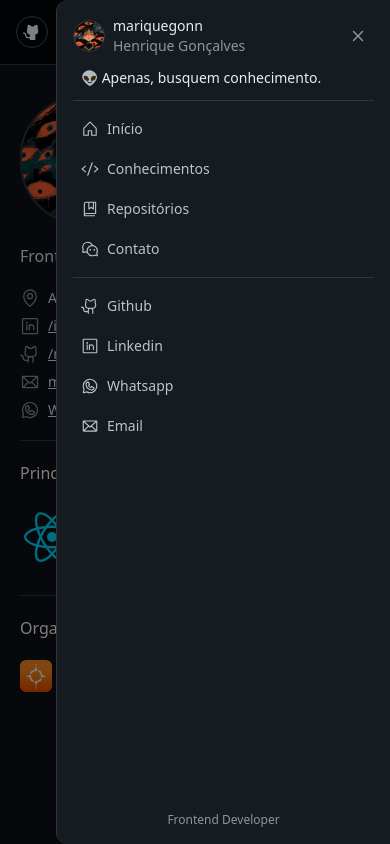
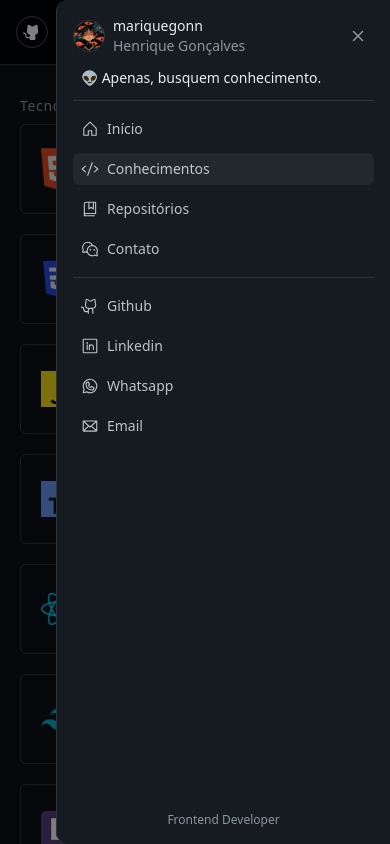
Before and after one commit to mariquegonn-dev/depois-eu-troco-o-nome, a Next.js app: page /skills in a window 390 px wide. Both pictures are taken after a click on the icon 362 px from the left and 32 px from the top of the page. Shown: the top 844 px of the page. Built offline with nearby package versions, Linux system fonts and the light colour scheme.

Commit message:
feat: active link in nav mobile, sidebar only >= md, route technologies updated

```diff
--- a/src/app/layout.tsx
+++ b/src/app/layout.tsx
@@ -21,7 +21,9 @@ export default function RootLayout({
       <body className={(cn(inter.className), "bg-secundary-black")}>
         <Header />
         <div className="gap-5 max-w-7xl pt-24 mx-auto text-white grid md:grid-cols-[288px_1fr] grid-cols-1 p-5">
-          <SideBar />
+          <div className="md:block hidden">
+            <SideBar />
+          </div>
           {children}
         </div>
       </body>
--- a/src/app/page.tsx
+++ b/src/app/page.tsx
@@ -5,8 +5,10 @@ import {
 } from "@/components/base/Repositorie/repository"
 
 import { Separator } from "@/components/base/Separator/separator"
+import { SideBar } from "@/components/base/Sidebar/sidebar"
 import { Skills } from "@/components/base/Skills/Skills"
 import { socialsConfig } from "@/config/socials.config"
+import { technologiesConfig } from "@/config/technologies.config"
 import {
   FileHtml,
   FileJs,
@@ -57,91 +59,12 @@ const repositoriesConfig: RepositorieProps[] = [
   },
 ]
 
-const technologiesConfig = [
-  {
-    icon: "/tecnologias/html.webp",
-    title: "HTML5",
-    about: "Front-end",
-  },
-  {
-    icon: "/tecnologias/css.webp",
-    title: "CSS",
-    about: "Front-end",
-  },
-  {
-    icon: "/tecnologias/js.webp",
-    title: "Javascript",
-    about: "Linguagem",
-  },
-  {
-    icon: "/tecnologias/ts.webp",
-    title: "Typescript",
-    about: "Linguagem",
-  },
-  {
-    icon: "/tecnologias/react.webp",
-    title: "React",
-    about: "Front-end",
-  },
-  {
-    icon: "/tecnologias/tailwind.webp",
-    title: "Tailwind",
-    about: "Front-end",
-  },
-  {
-    icon: "/tecnologias/bootstrap.webp",
-    title: "Bootstrap",
-    about: "Front-end",
-  },
-  {
-    icon: "/tecnologias/chakra.svg",
-    title: "ChakraUI",
-    about: "Front-end",
-  },
-  {
-    icon: "/tecnologias/styled-components.svg",
-    title: "Styled Components",
-    about: "Front-end",
-  },
-  {
-    icon: "/tecnologias/hook-form.webp",
-    title: "React Hook Form",
-    about: "Front-end",
-  },
-  {
-    icon: "/tecnologias/next.webp",
-    title: "NextJS",
-    about: "Fullstack",
-  },
-  {
-    icon: "/tecnologias/node.webp",
-    title: "NodeJS",
-    about: "Back-end",
-  },
-  {
-    icon: "/tecnologias/prisma.webp",
-    title: "Prisma",
-    about: "Back-end",
-  },
-  {
-    icon: "/tecnologias/zod.webp",
-    title: "Zod",
-    about: "Fullstack",
-  },
-  {
-    icon: "/tecnologias/git.webp",
-    title: "Git",
-    about: "CI/CD",
-  },
-  {
-    icon: "/tecnologias/jest.webp",
-    title: "Jest",
-    about: "Teste",
-  },
-]
-
 export default function Home() {
   return (
+    <>
+      <div className="md:hidden block">
+        <SideBar />
+      </div>
       <main className="w-full flex flex-col gap-5 md:mt-0 mt-5">
         <div>
           <p className="mb-2 text-sm font-medium text-secundary-gray tracking-wider capitalize">
@@ -153,10 +76,11 @@ export default function Home() {
             </h1>
 
             <p className="text-base text-primary-white">
-            Sou desenvolvedor frontend, especialista em <strong>React</strong> e{" "}
-            <strong>Typescript</strong>. Aspirante a Fullstack e desenvolvedor
-            de jogos. Amante de trilhas sonoras, ficção científica e pinturas.
-            Pai de três gatinhas lindas, Lulu, Kat e Ges.
+              Sou desenvolvedor frontend, especialista em <strong>React</strong>{" "}
+              e <strong>Typescript</strong>. Aspirante a Fullstack e
+              desenvolvedor de jogos. Amante de trilhas sonoras, ficção
+              científica e pinturas. Pai de três gatinhas lindas, Lulu, Kat e
+              Ges.
             </p>
 
             <ListNav variant="main" config={socialsConfig} target="_blank" />
@@ -204,5 +128,6 @@ export default function Home() {
           Ver todos
         </Link>
       </main>
+    </>
   )
 }
--- a/src/app/skills/page.tsx
+++ b/src/app/skills/page.tsx
@@ -1,3 +1,23 @@
-export default function Skills() {
-  return <main className="max-w-7xl pt-[64px] mx-auto text-white">Skills</main>
+import { Skills } from "@/components/base/Skills/Skills"
+import { technologiesConfig } from "@/config/technologies.config"
+import Image from "next/image"
+
+export default function SkillsPage() {
+  return (
+    <main className="text-white">
+      <p className="mb-2 text-sm font-medium text-secundary-gray tracking-wider capitalize">
+        Tecnologias e Conhecimentos
+      </p>
+      <ul className="grid grid-cols-1 sm:grid-cols-2 lg:grid-cols-3 w-full gap-5">
+        {technologiesConfig.map(({ about, icon, title }) => (
+          <Skills
+            src={<Image src={icon} width={36} height={36} alt={title} />}
+            about={about}
+            title={title}
+            key={title}
+          />
+        ))}
+      </ul>
+    </main>
+  )
 }
--- a/src/components/base/Header/(components)/active-link.tsx
+++ b/src/components/base/Header/(components)/active-link.tsx
@@ -2,29 +2,17 @@
 
 import { cn } from "@/lib/utils"
 import { PushPin } from "@phosphor-icons/react"
-import { useParams, usePathname } from "next/navigation"
-import { useEffect, useState } from "react"
+import { usePathname } from "next/navigation"
 
 export default function ActiveLink({ href }: { href: string }) {
-  const [hash, setHash] = useState("")
   const pathname = usePathname()
-  const params = useParams()
-
-  useEffect(() => {
-    const getHash = window.location.hash
-    setHash(getHash)
-  }, [params])
 
   return (
     <PushPin
       className={cn(
         "absolute -top-1 -right-1 text-transparent",
-        pathname === href && !hash && "text-primary-purple",
-        pathname.includes(href) &&
-          href !== "/" &&
-          !hash &&
-          "text-primary-purple",
-        href === `${pathname}${hash}` && "text-primary-purple"
+        pathname === href && "text-primary-purple",
+        pathname.includes(href) && href !== "/" && "text-primary-purple"
       )}
       size={12}
       weight="fill"
--- /dev/null
+++ b/src/components/base/Header/(components)/list-item-link.tsx
@@ -0,0 +1,34 @@
+"use client"
+
+import { navConfig } from "@/config/nav.config"
+import { cn } from "@/lib/utils"
+import Link from "next/link"
+import { usePathname } from "next/navigation"
+
+export const ListItemLink = () => {
+  const pathname = usePathname()
+  return (
+    <ul
+      role="navigation"
+      aria-label={`nav-list`}
+      className={cn("flex gap-2 border-b border-primary-gray pb-3 flex-col")}
+    >
+      {navConfig.map(({ href, title, Icon }) => (
+        <li key={title}>
+          <Link
+            href={href}
+            className={cn(
+              "flex items-center gap-2 w-full py-[6px] px-2 text-primary-white/80 hover:bg-primary-gray/50 rounded-md text-sm",
+              (pathname === href ||
+                (pathname.includes(href) && href !== "/")) &&
+                "bg-primary-gray/50"
+            )}
+          >
+            <Icon size={18} />
+            {title}
+          </Link>
+        </li>
+      ))}
+    </ul>
+  )
+}
--- a/src/components/base/Header/(components)/nav-mobile.tsx
+++ b/src/components/base/Header/(components)/nav-mobile.tsx
@@ -4,24 +4,18 @@ import { useEffect, useState } from "react"
 import { List, X } from "@phosphor-icons/react/dist/ssr"
 import { cn } from "@/lib/utils"
 import { socialsConfig } from "@/config/socials.config"
-import { useParams, usePathname } from "next/navigation"
-import { navConfig } from "@/config/nav.config"
 import { ListNav } from "../../ListNav/list"
 import { NavHeaderMobile } from "./nav-header-mobile"
+import { ListItemLink } from "./list-item-link"
+import { useParams } from "next/navigation"
 
 export const NavMobile = () => {
-  const [hash, setHash] = useState("")
   const [open, setOpen] = useState(false)
   const params = useParams()
-  const pathname = usePathname()
 
   useEffect(() => {
-    if (open) {
-      const getHash = window.location.hash
-      setHash(getHash)
-      setOpen(false)
-    }
-  }, [params, hash])
+    setOpen(false)
+  }, [params])
 
   useEffect(() => {
     const handleClickOutside = (event: MouseEvent) => {
@@ -69,13 +63,7 @@ export const NavMobile = () => {
               👽 Apenas, busquem conhecimento.
             </p>
 
-            <ListNav
-              variant="nav"
-              config={navConfig}
-              onClick={() => {
-                if (pathname === "/") setOpen(false)
-              }}
-            />
+            <ListItemLink />
 
             <ListNav variant="socials" config={socialsConfig} target="_blank" />
 
--- a/src/components/base/Header/(components)/nav.tsx
+++ b/src/components/base/Header/(components)/nav.tsx
@@ -1,3 +1,5 @@
+"use client"
+
 import Link from "next/link"
 import { IconTooltip } from "./icon-tooltip"
 import { navConfig } from "@/config/nav.config"
--- a/src/components/base/Sidebar/(components)/skills-side-bar.tsx
+++ b/src/components/base/Sidebar/(components)/skills-side-bar.tsx
@@ -15,7 +15,7 @@ export const SkillsSideBar = () => {
       <h1 className="font-medium capitalize">Principais tecnologias</h1>
       <ul className="flex gap-3 items-center">
         {skillsConfig.map(({ icon, description, expertise, title }) => (
-          <li>
+          <li key={`skills-${title}`}>
             <TooltipProvider delayDuration={100}>
               <Tooltip>
                 <TooltipTrigger>
--- a/src/components/base/Sidebar/sidebar.tsx
+++ b/src/components/base/Sidebar/sidebar.tsx
@@ -60,7 +60,10 @@ export const SideBar = () => {
 
       <ul className="flex flex-col gap-2">
         {infoSideBarConfig.map(({ Icon, title, href }) => (
-          <li className="text-primary-white flex gap-2 items-center text-sm">
+          <li
+            className="text-primary-white flex gap-2 items-center text-sm"
+            key={`info-side-bar-${title}`}
+          >
             <Icon size={20} className="text-secundary-gray font-light" />
             {href ? (
               <Link
--- /dev/null
+++ b/src/config/technologies.config.ts
@@ -0,0 +1,82 @@
+export const technologiesConfig = [
+  {
+    icon: "/tecnologias/html.webp",
+    title: "HTML5",
+    about: "Front-end",
+  },
+  {
+    icon: "/tecnologias/css.webp",
+    title: "CSS",
+    about: "Front-end",
+  },
+  {
+    icon: "/tecnologias/js.webp",
+    title: "Javascript",
+    about: "Linguagem",
+  },
+  {
+    icon: "/tecnologias/ts.webp",
+    title: "Typescript",
+    about: "Linguagem",
+  },
+  {
+    icon: "/tecnologias/react.webp",
+    title: "React",
+    about: "Front-end",
+  },
+  {
+    icon: "/tecnologias/tailwind.webp",
+    title: "Tailwind",
+    about: "Front-end",
+  },
+  {
+    icon: "/tecnologias/bootstrap.webp",
+    title: "Bootstrap",
+    about: "Front-end",
+  },
+  {
+    icon: "/tecnologias/chakra.svg",
+    title: "ChakraUI",
+    about: "Front-end",
+  },
+  {
+    icon: "/tecnologias/styled-components.svg",
+    title: "Styled Components",
+    about: "Front-end",
+  },
+  {
+    icon: "/tecnologias/hook-form.webp",
+    title: "React Hook Form",
+    about: "Front-end",
+  },
+  {
+    icon: "/tecnologias/next.webp",
+    title: "NextJS",
+    about: "Fullstack",
+  },
+  {
+    icon: "/tecnologias/node.webp",
+    title: "NodeJS",
+    about: "Back-end",
+  },
+  {
+    icon: "/tecnologias/prisma.webp",
+    title: "Prisma",
+    about: "Back-end",
+  },
+  {
+    icon: "/tecnologias/zod.webp",
+    title: "Zod",
+    about: "Fullstack",
+  },
+  {
+    icon: "/tecnologias/git.webp",
+    title: "Git",
+    about: "CI/CD",
+  },
+  {
+    icon: "/tecnologias/jest.webp",
+    title: "Jest",
+    about: "Teste",
+  },
+]
```
Also changed, not shown: src/config/nav.config.tsx (renamed from src/config/nav.config.ts, +3 -6 lines), public/tecnologias/styled-components.svg. Lines whose indentation alone changed are shown as unchanged.
